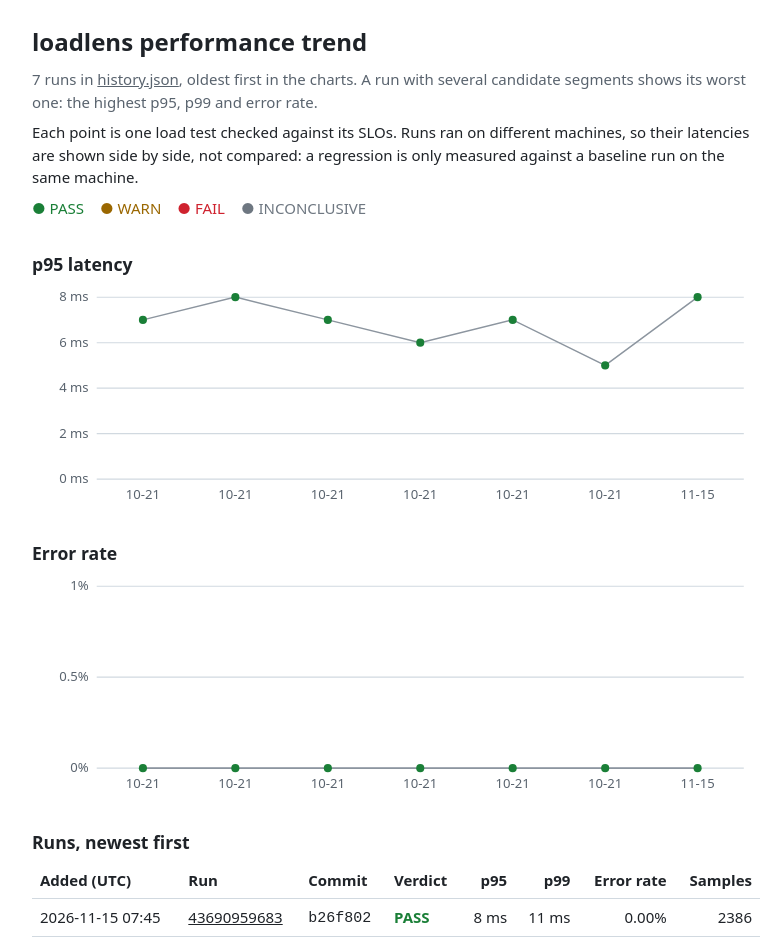
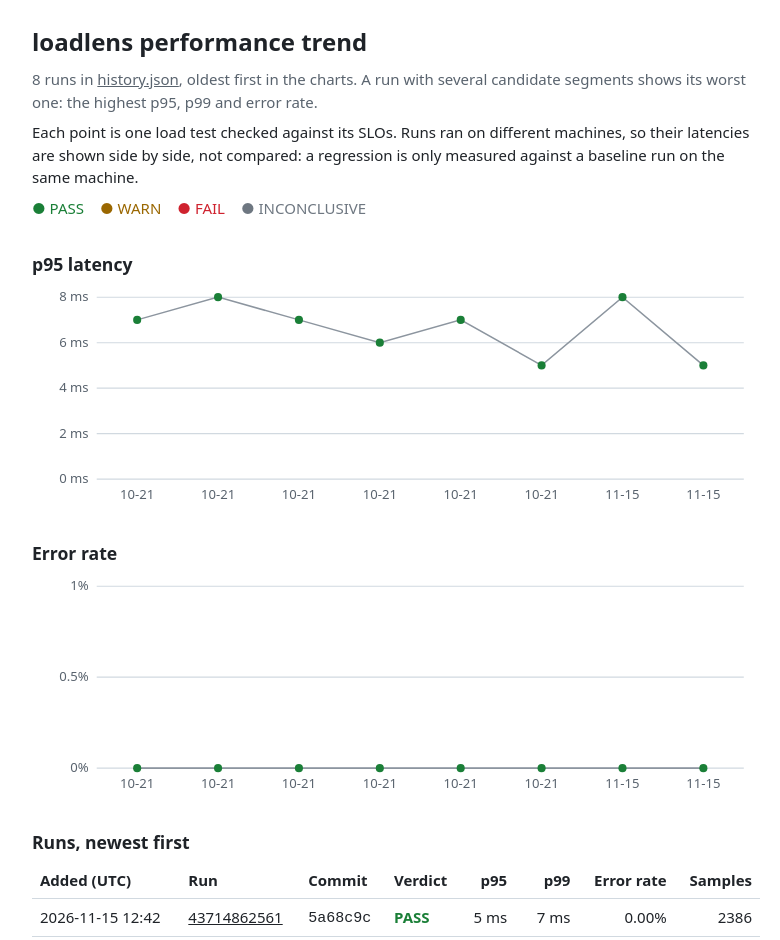
Before and after one commit to BazanJeremy/loadlens, a plain HTML site: page index.html in a window 1280 px wide. Shown: the top 940 px of the page, without its empty margins (244-1024 px from the left). Drawn offline with Linux system fonts and the light colour scheme.

Commit message:
trend: add run 43714862561 (5a68c9c4377d7db06f3e689071e925532dc30eb6)

```diff
--- a/index.html
+++ b/index.html
@@ -40,7 +40,7 @@ a { color: inherit; }
 <body>
 <main>
 <h1>loadlens performance trend</h1>
-<p class="muted">7 runs in <a href="history.json">history.json</a>, oldest first in the charts. A run with several candidate segments shows its worst one: the highest p95, p99 and error rate.</p>
+<p class="muted">8 runs in <a href="history.json">history.json</a>, oldest first in the charts. A run with several candidate segments shows its worst one: the highest p95, p99 and error rate.</p>
 <p>Each point is one load test checked against its SLOs. Runs ran on different machines, so their latencies are shown side by side, not compared: a regression is only measured against a baseline run on the same machine.</p>
 <p class="legend"><span class="pass">● PASS</span><span class="warn">● WARN</span><span class="fail">● FAIL</span><span class="inconclusive">● INCONCLUSIVE</span></p>
 <h2>p95 latency</h2>
@@ -50,46 +50,51 @@ a { color: inherit; }
 <line class="grid" x1="64" x2="704" y1="102.0" y2="102.0"/><text x="56" y="106.0" text-anchor="end">4 ms</text>
 <line class="grid" x1="64" x2="704" y1="57.0" y2="57.0"/><text x="56" y="61.0" text-anchor="end">6 ms</text>
 <line class="grid" x1="64" x2="704" y1="12.0" y2="12.0"/><text x="56" y="16.0" text-anchor="end">8 ms</text>
-<polyline class="trace" points="109.7,34.5 201.1,12.0 292.6,34.5 384.0,57.0 475.4,34.5 566.9,79.5 658.3,12.0"/>
-<text x="109.7" y="212" text-anchor="middle">10-21</text>
-<circle class="pass" cx="109.7" cy="34.5" r="4"><title>2026-10-21 09:12 UTC, 5f4b119: 7 ms, PASS</title></circle>
-<text x="201.1" y="212" text-anchor="middle">10-21</text>
-<circle class="pass" cx="201.1" cy="12.0" r="4"><title>2026-10-21 09:22 UTC, 5f4b119: 8 ms, PASS</title></circle>
-<text x="292.6" y="212" text-anchor="middle">10-21</text>
-<circle class="pass" cx="292.6" cy="34.5" r="4"><title>2026-10-21 11:06 UTC, 5f4b119: 7 ms, PASS</title></circle>
-<text x="384.0" y="212" text-anchor="middle">10-21</text>
-<circle class="pass" cx="384.0" cy="57.0" r="4"><title>2026-10-21 11:30 UTC, 1e0b00b: 6 ms, PASS</title></circle>
-<text x="475.4" y="212" text-anchor="middle">10-21</text>
-<circle class="pass" cx="475.4" cy="34.5" r="4"><title>2026-10-21 12:50 UTC, da9b9fa: 7 ms, PASS</title></circle>
-<text x="566.9" y="212" text-anchor="middle">10-21</text>
-<circle class="pass" cx="566.9" cy="79.5" r="4"><title>2026-10-21 13:53 UTC, d692916: 5 ms, PASS</title></circle>
-<text x="658.3" y="212" text-anchor="middle">11-15</text>
-<circle class="pass" cx="658.3" cy="12.0" r="4"><title>2026-11-15 07:45 UTC, b26f802: 8 ms, PASS</title></circle>
+<polyline class="trace" points="104.0,34.5 184.0,12.0 264.0,34.5 344.0,57.0 424.0,34.5 504.0,79.5 584.0,12.0 664.0,79.5"/>
+<text x="104.0" y="212" text-anchor="middle">10-21</text>
+<circle class="pass" cx="104.0" cy="34.5" r="4"><title>2026-10-21 09:12 UTC, 5f4b119: 7 ms, PASS</title></circle>
+<text x="184.0" y="212" text-anchor="middle">10-21</text>
+<circle class="pass" cx="184.0" cy="12.0" r="4"><title>2026-10-21 09:22 UTC, 5f4b119: 8 ms, PASS</title></circle>
+<text x="264.0" y="212" text-anchor="middle">10-21</text>
+<circle class="pass" cx="264.0" cy="34.5" r="4"><title>2026-10-21 11:06 UTC, 5f4b119: 7 ms, PASS</title></circle>
+<text x="344.0" y="212" text-anchor="middle">10-21</text>
+<circle class="pass" cx="344.0" cy="57.0" r="4"><title>2026-10-21 11:30 UTC, 1e0b00b: 6 ms, PASS</title></circle>
+<text x="424.0" y="212" text-anchor="middle">10-21</text>
+<circle class="pass" cx="424.0" cy="34.5" r="4"><title>2026-10-21 12:50 UTC, da9b9fa: 7 ms, PASS</title></circle>
+<text x="504.0" y="212" text-anchor="middle">10-21</text>
+<circle class="pass" cx="504.0" cy="79.5" r="4"><title>2026-10-21 13:53 UTC, d692916: 5 ms, PASS</title></circle>
+<text x="584.0" y="212" text-anchor="middle">11-15</text>
+<circle class="pass" cx="584.0" cy="12.0" r="4"><title>2026-11-15 07:45 UTC, b26f802: 8 ms, PASS</title></circle>
+<text x="664.0" y="212" text-anchor="middle">11-15</text>
+<circle class="pass" cx="664.0" cy="79.5" r="4"><title>2026-11-15 12:42 UTC, 5a68c9c: 5 ms, PASS</title></circle>
 </svg>
 <h2>Error rate</h2>
 <svg viewBox="0 0 720 220" role="img" aria-label="Error rate per run">
 <line class="grid" x1="64" x2="704" y1="192.0" y2="192.0"/><text x="56" y="196.0" text-anchor="end">0%</text>
 <line class="grid" x1="64" x2="704" y1="102.0" y2="102.0"/><text x="56" y="106.0" text-anchor="end">0.5%</text>
 <line class="grid" x1="64" x2="704" y1="12.0" y2="12.0"/><text x="56" y="16.0" text-anchor="end">1%</text>
-<polyline class="trace" points="109.7,192.0 201.1,192.0 292.6,192.0 384.0,192.0 475.4,192.0 566.9,192.0 658.3,192.0"/>
-<text x="109.7" y="212" text-anchor="middle">10-21</text>
-<circle class="pass" cx="109.7" cy="192.0" r="4"><title>2026-10-21 09:12 UTC, 5f4b119: 0%, PASS</title></circle>
-<text x="201.1" y="212" text-anchor="middle">10-21</text>
-<circle class="pass" cx="201.1" cy="192.0" r="4"><title>2026-10-21 09:22 UTC, 5f4b119: 0%, PASS</title></circle>
-<text x="292.6" y="212" text-anchor="middle">10-21</text>
-<circle class="pass" cx="292.6" cy="192.0" r="4"><title>2026-10-21 11:06 UTC, 5f4b119: 0%, PASS</title></circle>
-<text x="384.0" y="212" text-anchor="middle">10-21</text>
-<circle class="pass" cx="384.0" cy="192.0" r="4"><title>2026-10-21 11:30 UTC, 1e0b00b: 0%, PASS</title></circle>
-<text x="475.4" y="212" text-anchor="middle">10-21</text>
-<circle class="pass" cx="475.4" cy="192.0" r="4"><title>2026-10-21 12:50 UTC, da9b9fa: 0%, PASS</title></circle>
-<text x="566.9" y="212" text-anchor="middle">10-21</text>
-<circle class="pass" cx="566.9" cy="192.0" r="4"><title>2026-10-21 13:53 UTC, d692916: 0%, PASS</title></circle>
-<text x="658.3" y="212" text-anchor="middle">11-15</text>
-<circle class="pass" cx="658.3" cy="192.0" r="4"><title>2026-11-15 07:45 UTC, b26f802: 0%, PASS</title></circle>
+<polyline class="trace" points="104.0,192.0 184.0,192.0 264.0,192.0 344.0,192.0 424.0,192.0 504.0,192.0 584.0,192.0 664.0,192.0"/>
+<text x="104.0" y="212" text-anchor="middle">10-21</text>
+<circle class="pass" cx="104.0" cy="192.0" r="4"><title>2026-10-21 09:12 UTC, 5f4b119: 0%, PASS</title></circle>
+<text x="184.0" y="212" text-anchor="middle">10-21</text>
+<circle class="pass" cx="184.0" cy="192.0" r="4"><title>2026-10-21 09:22 UTC, 5f4b119: 0%, PASS</title></circle>
+<text x="264.0" y="212" text-anchor="middle">10-21</text>
+<circle class="pass" cx="264.0" cy="192.0" r="4"><title>2026-10-21 11:06 UTC, 5f4b119: 0%, PASS</title></circle>
+<text x="344.0" y="212" text-anchor="middle">10-21</text>
+<circle class="pass" cx="344.0" cy="192.0" r="4"><title>2026-10-21 11:30 UTC, 1e0b00b: 0%, PASS</title></circle>
+<text x="424.0" y="212" text-anchor="middle">10-21</text>
+<circle class="pass" cx="424.0" cy="192.0" r="4"><title>2026-10-21 12:50 UTC, da9b9fa: 0%, PASS</title></circle>
+<text x="504.0" y="212" text-anchor="middle">10-21</text>
+<circle class="pass" cx="504.0" cy="192.0" r="4"><title>2026-10-21 13:53 UTC, d692916: 0%, PASS</title></circle>
+<text x="584.0" y="212" text-anchor="middle">11-15</text>
+<circle class="pass" cx="584.0" cy="192.0" r="4"><title>2026-11-15 07:45 UTC, b26f802: 0%, PASS</title></circle>
+<text x="664.0" y="212" text-anchor="middle">11-15</text>
+<circle class="pass" cx="664.0" cy="192.0" r="4"><title>2026-11-15 12:42 UTC, 5a68c9c: 0%, PASS</title></circle>
 </svg>
 <h2>Runs, newest first</h2>
 <div class="table"><table>
 <thead><tr><th>Added (UTC)</th><th>Run</th><th>Commit</th><th>Verdict</th><th>p95</th><th>p99</th><th>Error rate</th><th>Samples</th></tr></thead><tbody>
+<tr><td>2026-11-15 12:42</td><td><a href="https://github.com/BazanJeremy/loadlens/actions/runs/43714862561">43714862561</a></td><td><code>5a68c9c</code></td><td class="level pass">PASS</td><td>5 ms</td><td>7 ms</td><td>0.00%</td><td>2386</td></tr>
 <tr><td>2026-11-15 07:45</td><td><a href="https://github.com/BazanJeremy/loadlens/actions/runs/43690959683">43690959683</a></td><td><code>b26f802</code></td><td class="level pass">PASS</td><td>8 ms</td><td>11 ms</td><td>0.00%</td><td>2386</td></tr>
 <tr><td>2026-10-21 13:53</td><td><a href="https://github.com/BazanJeremy/loadlens/actions/runs/39611325478">39611325478</a></td><td><code>d692916</code></td><td class="level pass">PASS</td><td>5 ms</td><td>7 ms</td><td>0.00%</td><td>2386</td></tr>
 <tr><td>2026-10-21 12:50</td><td><a href="https://github.com/BazanJeremy/loadlens/actions/runs/39602232487">39602232487</a></td><td><code>da9b9fa</code></td><td class="level pass">PASS</td><td>7 ms</td><td>9 ms</td><td>0.00%</td><td>2386</td></tr>
```
Also changed, not shown: history.json (+22 -0 lines).
